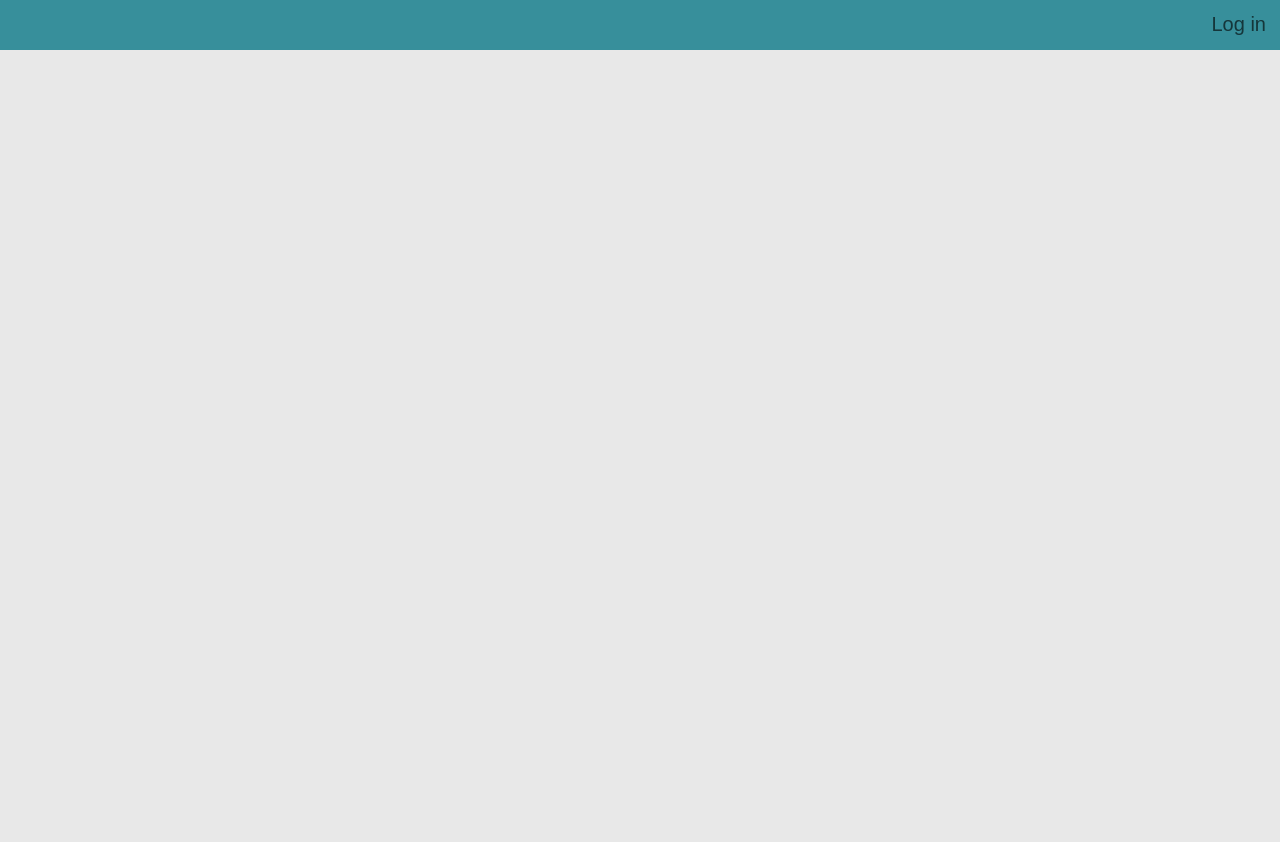
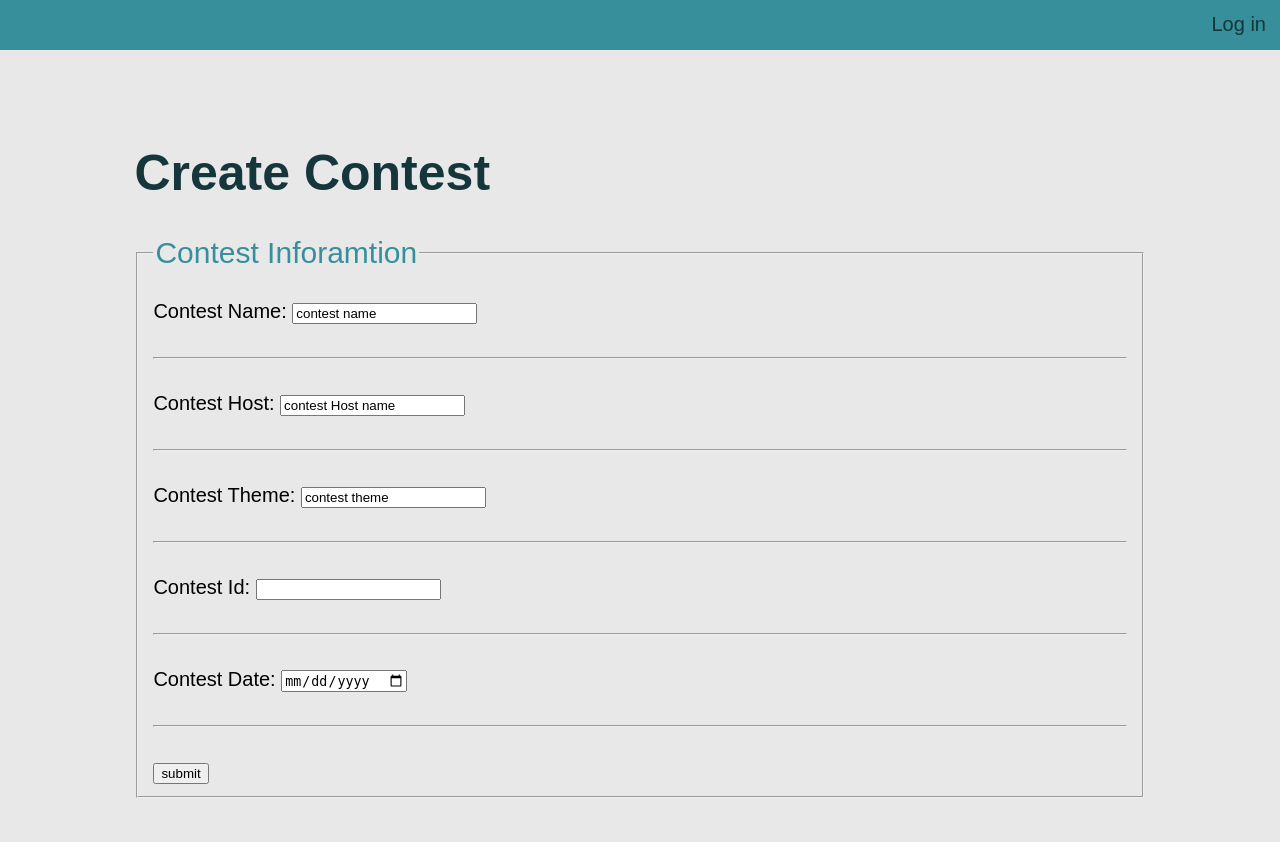
Before and after one commit to gaurav3210/SphinxPortal, a Django app: page /create_contest in a window 1280 px wide. Before the commit the page ends 50 px from the top, so only its background shows below. Run offline with Django 3.2, Linux system fonts and the light colour scheme.

Commit message:
updating contest page

```diff
--- /dev/null
+++ b/Contest/static/create_contest.css
@@ -0,0 +1,26 @@
+
+#main{
+    width: 80%;
+    margin-left: 10%;
+    margin-top: 100px;
+    font-family: sans-serif;
+}
+
+#main h1{
+    color: #15363A;
+    font-family: sans-serif;
+    font-size: 50px;
+}
+
+#main legend{
+    color: #378F9B;
+    font-size: 30px;
+}
+
+#main form{
+    font-size: 20px;
+}
+
+#main hr{
+    background-color: #378F9B;
+}
--- a/Contest/templates/create_contest.html
+++ b/Contest/templates/create_contest.html
@@ -7,6 +7,7 @@
     <meta charset="UTF-8">
     <title>Create Contest</title>
     <link rel="stylesheet" href="{% static 'base.css'%}">
+    <link rel="stylesheet" href="{% static 'create_contest.css' %}" >
 </head>
 <body>
     <div id="nav-bar">
@@ -23,6 +24,55 @@
         {% endblock %}
 
     </div>
+    <br><br>
+    <div id="main">
+        <h1>Create Contest</h1>
+        <div>
+            <form>
+                <fieldset>
+                    <legend>Contest Inforamtion</legend>
+                    <br>
+                    Contest Name:
+                    <input type="text" name="contest_name" , value="contest name">
+                    <br><br>
+                    <hr>
+
+                    <br>
+                    Contest Host:
+                    <input type="text" name="contest_host" , value="contest Host name">
+                    <br><br>
+                    <hr>
+
+                    <br>
+                    Contest Theme:
+                    <input type="text" name="contest_theme" , value="contest theme">
+                    <br><br>
+                    <hr>
+
+                    <br>
+                    Contest Id:
+                    <input type="number" name="contest_id" >
+                    <br><br>
+                    <hr>
+
+                    <br>
+                    Contest Date:
+                    <input type="date" name="contest_date"  >
+                    <br><br>
+                    <hr>
+
+                    <br>
+                    <input type="submit" value="submit" >
+
+                </fieldset>
+            </form>
+
+
+        </div>
+    </div>
+    <footer id="bottom" >
+        <br><br>
+    </footer>
 
 </body>
 </html>
--- a/register/templates/base.html
+++ b/register/templates/base.html
@@ -16,6 +16,7 @@
             <li><a href="#"> {% trans "Logged in" %} {{ user.username }} </a></li>
             <li><a href="{% url 'auth_logout' %}">{% trans "Log out" %}</a></li>
             <li><a href="{% url 'auth_password_change' %}">{% trans "Change password" %}</a></li>
+            <li><a href="{% url 'dashboard' %}">{% trans "Dashboard" %}</a></li>
         {% else %}
             <li><a href="{% url 'auth_login' %}">{% trans "Log in" %}</a></li>
         {% endif %}
--- a/register/templates/home.html
+++ b/register/templates/home.html
@@ -37,6 +37,7 @@
                 <li><a href="#"> {% trans "Logged in" %} {{ user.username }} </a></li>
                 <li><a href="{% url 'auth_logout' %}">{% trans "Log out" %}</a></li>
                 <li><a href="{% url 'auth_password_change' %}">{% trans "Change password" %}</a></li>
+                <li><a href="{% url 'dashboard' %}">{% trans "Dashboard" %}</a></li>
             {% else %}
                 <li><a href="{% url 'registration_register' %}"><strong>Register</strong></a></li>
                 <li><a href="{% url 'auth_login' %}"><Strong>Admin Login</Strong></a></li>
```
